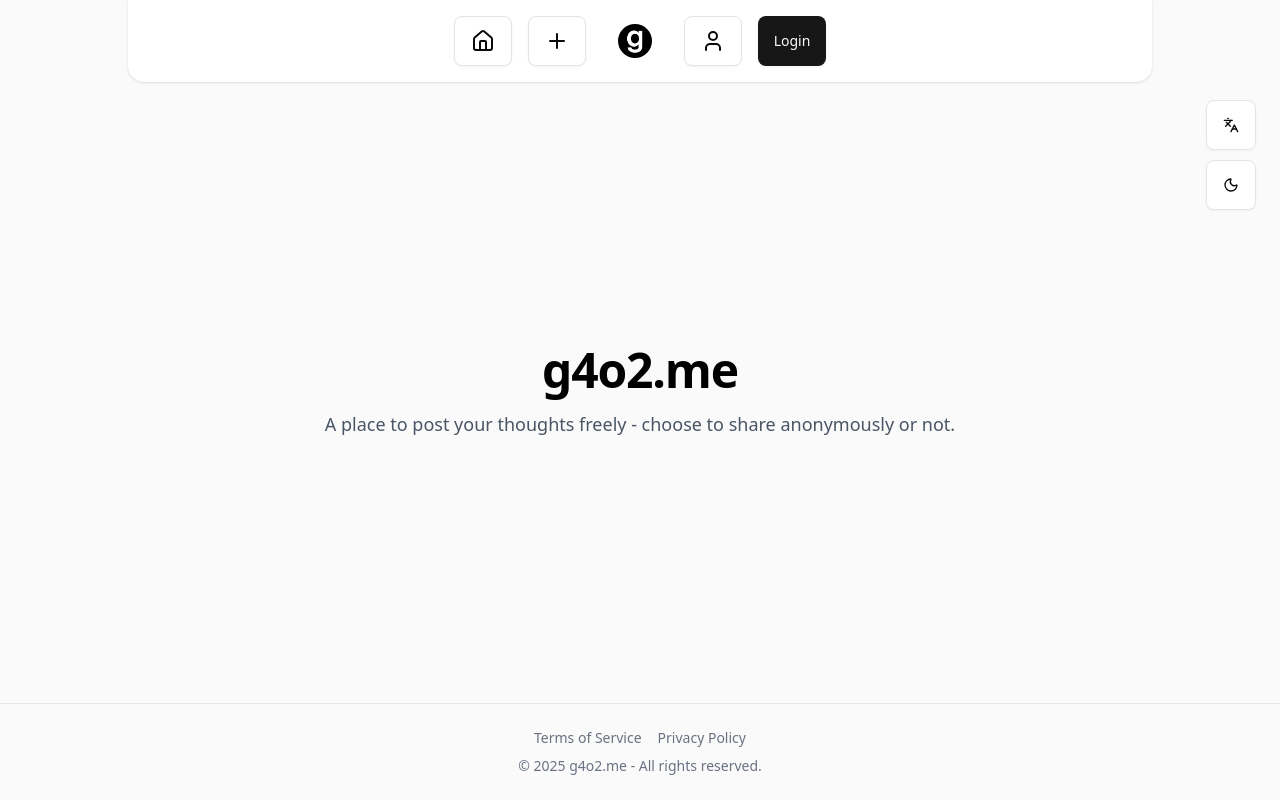
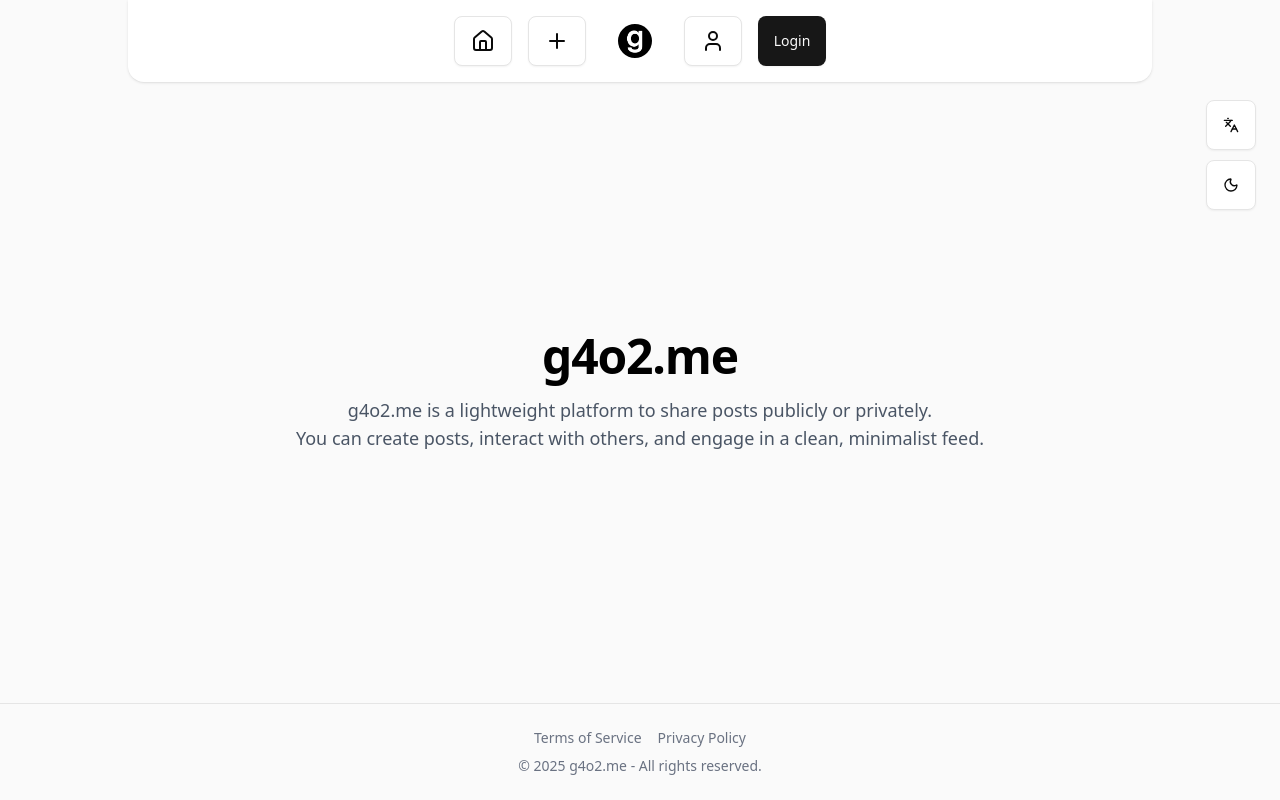
Before and after one commit to Maxhu787/anon-board, a Next.js app: page / in a window 1280 px wide. Built offline with nearby package versions, Linux system fonts and the light colour scheme; no server answers.

Commit message:
fix up description for gogole review

```diff
--- a/app/page.js
+++ b/app/page.js
@@ -55,6 +55,8 @@ export default function Home() {
             </Link>
             <p className="text-lg text-gray-600 dark:text-gray-400">
               {t("description")}
+              <br />
+              {t("description2")}
             </p>
           </div>
         )}
--- a/lib/locales/en.json
+++ b/lib/locales/en.json
@@ -1,5 +1,7 @@
 {
-  "description": "A place to post your thoughts freely - choose to share anonymously or not.",
+  "description": "g4o2.me is a lightweight platform to share posts publicly or privately.",
+  "description2": "You can create posts, interact with others, and engage in a clean, minimalist feed.",
+  "descriptionOld": "A place to post your thoughts freely - choose to share anonymously or not.",
   "logIn": "Login",
   "logOut": "Logout",
   "logInAccount": "Login",
--- a/lib/locales/zh.json
+++ b/lib/locales/zh.json
@@ -1,5 +1,7 @@
 {
-  "description": "一個可以自由發表想法的地方 - 選擇匿名或不匿名分享。",
+  "descriptionOld": "一個可以自由發表想法的地方 - 選擇匿名或不匿名分享。",
+  "description": "g4o2.me 是一個輕型的平台，可用來公開或匿名分享貼文。",
+  "description2": "你可以發佈貼文、與他人互動，享受簡潔的瀏覽體驗。",
   "logIn": "登入",
   "logOut": "登出",
   "logInAccount": "登入帳號",
```
Also changed, not shown: 1 other file (tests, documents, lock files or other folders).
